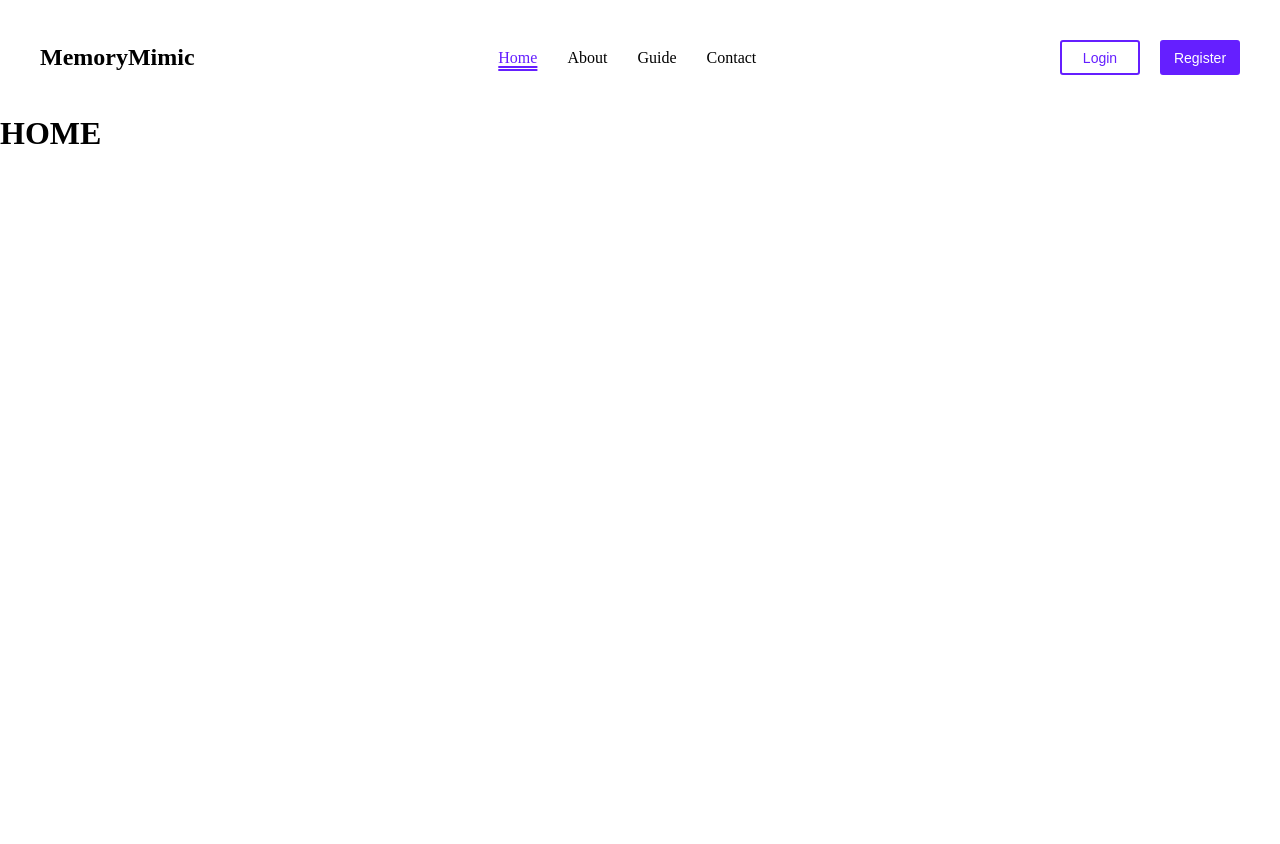
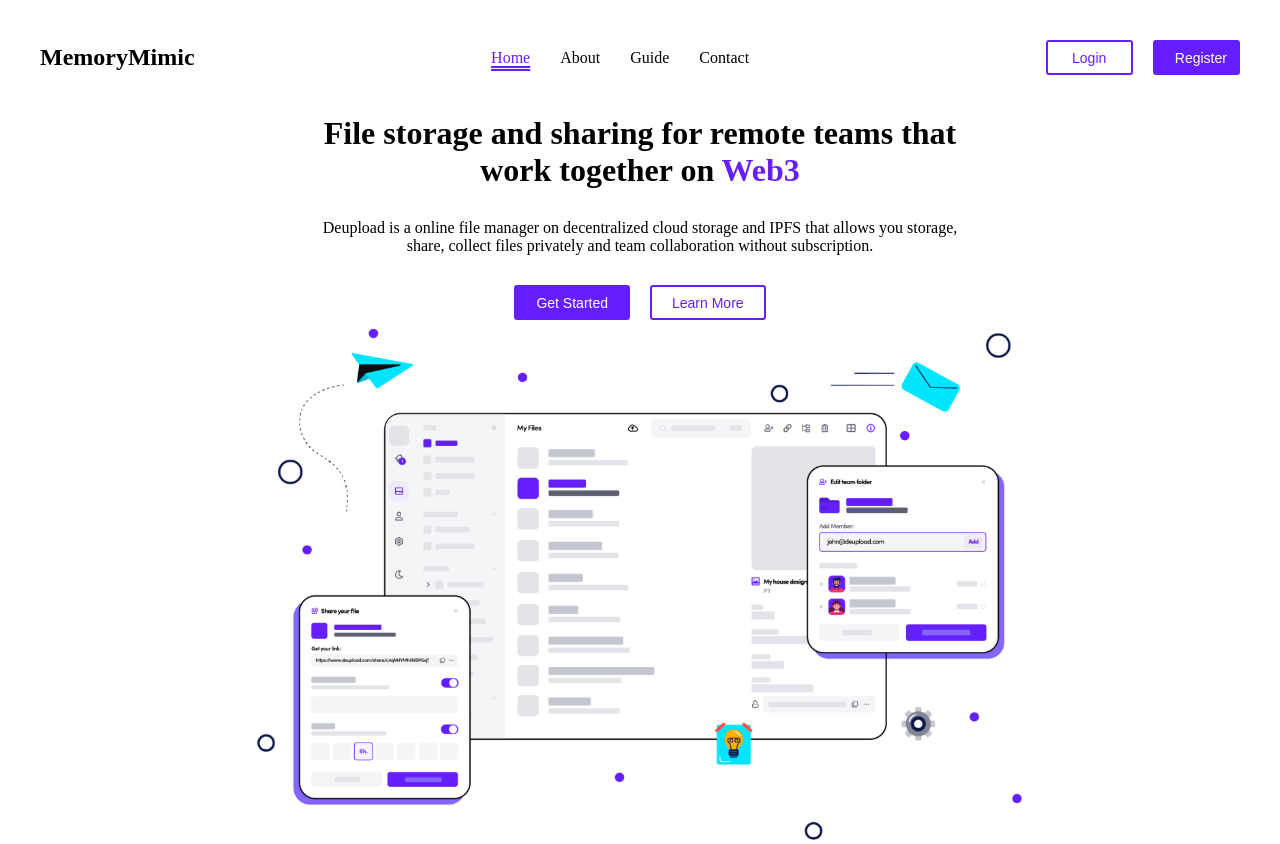
Before and after one commit to WinifredOgbeiwi/MemoryMimic-Fontend, a React (Vite) app: page / in a window 1280 px wide. Before the commit the page ends 800 px from the top, so only its background shows below. Built offline with nearby package versions, Linux system fonts and the light colour scheme.

Commit message:
CREATION: Hero Page

```diff
--- a/src/constant/assest.js
+++ b/src/constant/assest.js
@@ -0,0 +1,8 @@
+import HeroImg from '../assests/hero.png'
+
+
+const Images = {
+    HeroImg
+}
+
+export default Images
--- a/src/layout/Header.jsx
+++ b/src/layout/Header.jsx
@@ -48,9 +48,9 @@ const Header = ({isNavShown, setNavShown}) => {
               )}
             />
           </ul>
-          <div className="nav_buttons">
-            <Button text="Login " specific="nav_button2" />
-            <Button text="Register" specific="nav_button" />
+          <div className="nav-buttons">
+            <Button text="Login " specific="nav-button2" />
+            <Button text="Register" specific="nav-button" />
           </div>
         </>
       ) : (
@@ -83,9 +83,9 @@ const Header = ({isNavShown, setNavShown}) => {
                 />
               </ul>
 
-              <div className="nav_buttons">
-                <Button text="Login " specific="nav_button2" />
-                <Button text="Register" specific="nav_button" />
+              <div className="nav-buttons">
+                <Button text="Login " specific="nav-button2"  />
+                <Button text="Register" specific="nav-button" />
               </div>
             </div>
           )}
--- a/src/pages/web/Home.jsx
+++ b/src/pages/web/Home.jsx
@@ -1,10 +1,25 @@
 import React from 'react'
+import Button from '../../components/common/Button'
+import Images from '../../constant/assest'
 
 const Home = () => {
   return (
-    <h1 >
-      HOME
-    </h1>
+    <>
+      <main className='hero-container flex'>
+        <div className='hero-content-container flex'>
+          <h1>
+            File storage and sharing for remote teams that work together on <span>Web3</span>
+          </h1>
+          <p>Deupload is a online file manager on decentralized cloud storage and IPFS that allows you storage, share, collect files privately and team collaboration without subscription.</p>
+          <div className="nav-buttons">
+            <Button text="Get Started" specific="nav-button" location="" />
+            <Button text="Learn More" specific="nav-button2" location="" />
+          </div>
+        </div>
+
+        <img src={Images.HeroImg} alt="" width="60%" />
+      </main>
+    </>
   )
 }
 
--- a/src/styles/homepage.css
+++ b/src/styles/homepage.css
@@ -2,6 +2,7 @@
     opacity: 0.4;
     /* Adjust the opacity value as needed */
 }
+
 .path-design {
     text-decoration: underline var(--mainTc);
     text-underline-offset: .2rem;
@@ -26,11 +27,11 @@
 .mobile-nav {
     display: flex;
     flex-direction: column;
-align-items: center;
+    align-items: center;
     position: absolute;
     right: 0;
     top: 70px;
-    padding: 10px ;
+    padding: 10px;
     width: 50%;
     height: 100vh;
     z-index: 1000;
@@ -40,40 +41,42 @@ align-items: center;
 
 /* BUTTON */
 
-.nav_buttons {
+.nav-buttons {
     display: flex;
     gap: 20px;
 }
 
-.nav_button,
-.nav_button2 {
-    width: 5rem;
+.nav-button,
+.nav-button2 {
+    width: 100%;
     height: 2.2rem;
+    padding: 0 20px;
     border: 2px solid var(--mainTc);
 }
 
-.nav_button {
+.nav-button {
     background: var(--mainTc);
     color: white;
 }
 
-.nav_button2 {
+.nav-button2 {
     background: var(--mainBc);
     color: var(--mainTc);
 }
 
-.nav_button:hover {
+.nav-button:hover {
     color: var(--mainTc);
 }
 
-.nav_button2:hover {
+.nav-button2:hover {
     color: var(--mainBc);
 }
 
-.nav_button::before {
+.nav-button::before {
     background: var(--mainBc);
 }
-.nav_button2::before {
+
+.nav-button2::before {
     background: var(--mainTc);
 }
 
@@ -81,7 +84,23 @@ align-items: center;
     .nav-list {
         flex-direction: column;
     }
-        .nav_buttons {
-       margin-top: 20px;
-        }
+
+    .nav-buttons {
+        margin-top: 20px;
+    }
 }
+
+/* -------------------------HERO PAGE------------------------- */
+.hero-container,
+.hero-content-container {
+    flex-direction: column;
+    text-align: center;
+}
+
+.hero-content-container {
+    width: 50%;
+    gap: 30px;
+}
+.hero-content-container h1>span{
+    color: var(--mainTc);
+}
```
Also changed, not shown: src/assests/hero.png (added).
